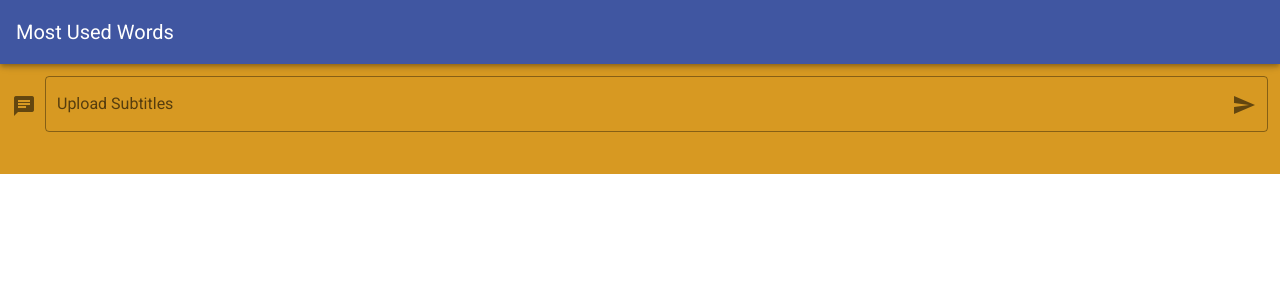
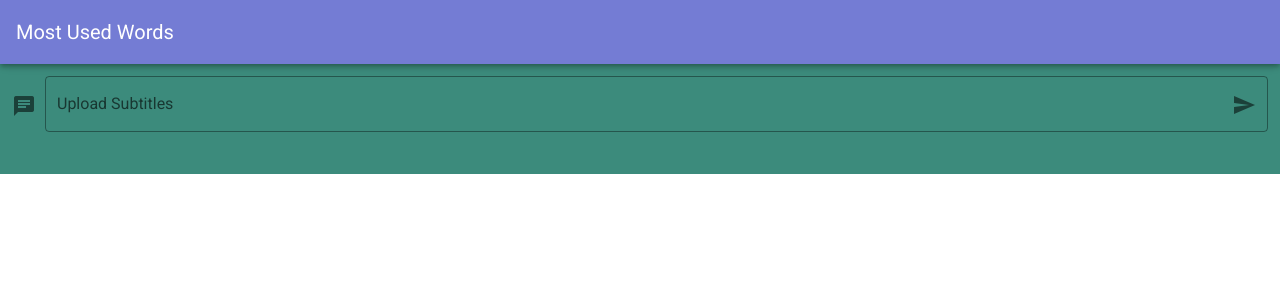
Before and after one commit to gisellequarto/JS-VueJs-ElectronJS, a Vue app in the folder most-used-words/: page / in a window 1280 px wide. Shown: the top 300 px of the page. Built offline with nearby package versions, Linux system fonts and the light colour scheme.

Commit message:
final style

```diff
--- a/most-used-words/src/App.vue
+++ b/most-used-words/src/App.vue
@@ -1,6 +1,6 @@
 <template>
   <v-app>
-    <v-app-bar app color="#4056A1" dark>
+    <v-app-bar app color="#747cd4" dark>
       <v-toolbar-title>Most Used Words</v-toolbar-title>
     </v-app-bar>
 
--- a/most-used-words/src/backend/groupWords.js
+++ b/most-used-words/src/backend/groupWords.js
@@ -1,9 +1,6 @@
 module.exports = words => {
     return new Promise((resolver, reject) => {
         try {
-            // ['ana', 'ana', 'ana', 'bia', 'bia']
-            // { ana: 3, bia: 2 }
-            // ['ana', 'bia']
 
             const groupedWords = words.reduce((obj, word) => {
                 if (obj[word]) {
--- a/most-used-words/src/components/Home.vue
+++ b/most-used-words/src/components/Home.vue
@@ -51,7 +51,7 @@ export default {
 
 <style>
 .home {
-  background-color: #d79922;
+  background-color: #3c8b7c;
 }
 .pills {
   display: flex;
--- a/most-used-words/src/components/Pill.vue
+++ b/most-used-words/src/components/Pill.vue
@@ -16,8 +16,8 @@ export default {
   margin: 10px;
   height: 55px;
   border-radius: 30px;
-  background-color: #F13C20;
-  color: #efe2ba;
+  background-color: #e6d831;
+  color: #2a2a2a;
   font-size: 1.3rem;
   font-weight: bold;
   display: flex;
@@ -35,7 +35,7 @@ export default {
   width: 35px;
   border-radius: 18px;
   background-color: #EFE2BA;
-  color: #F13C20;
+  color: #2a2a2a;
   font-size: 14px;
   display: flex;
   justify-content: center;
```
